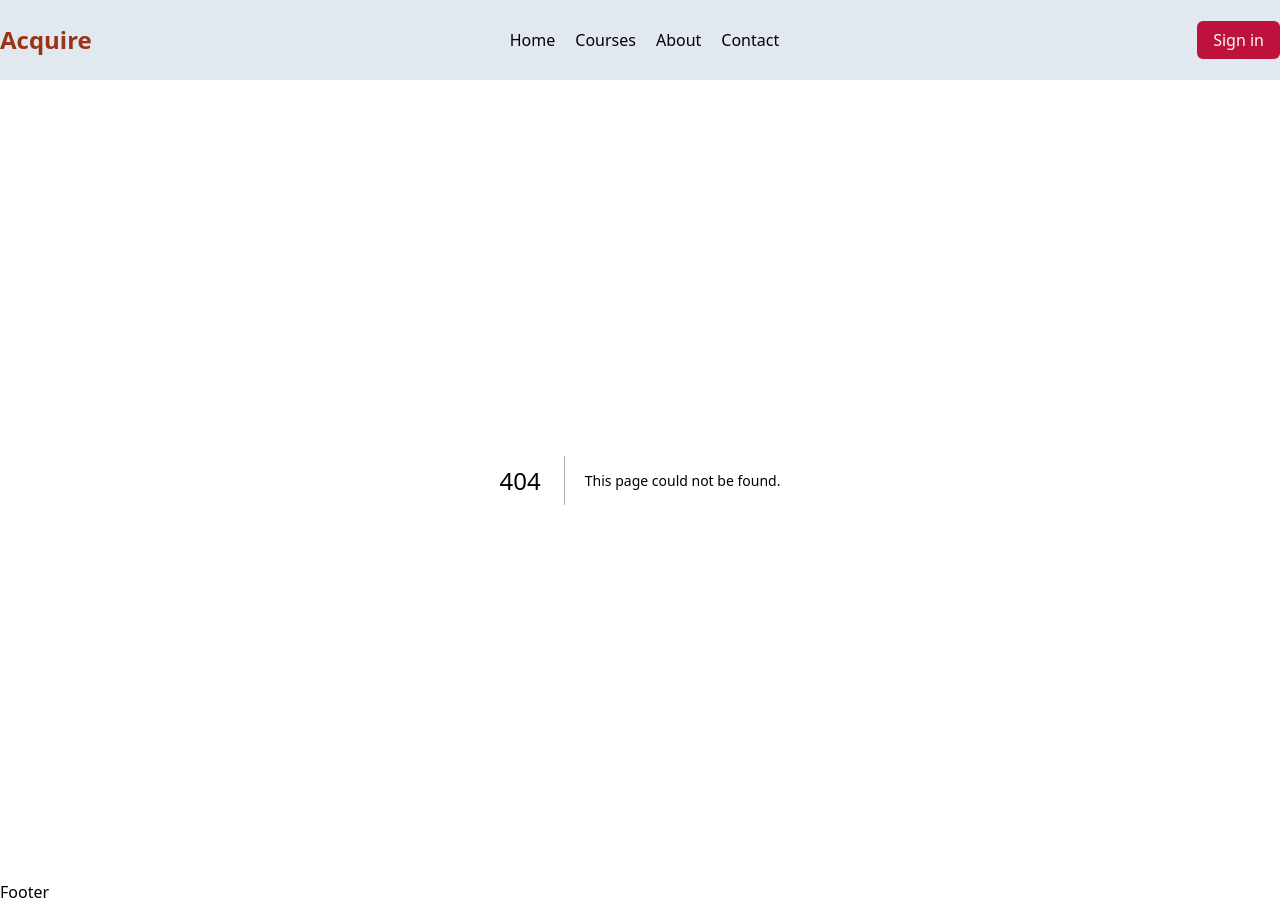
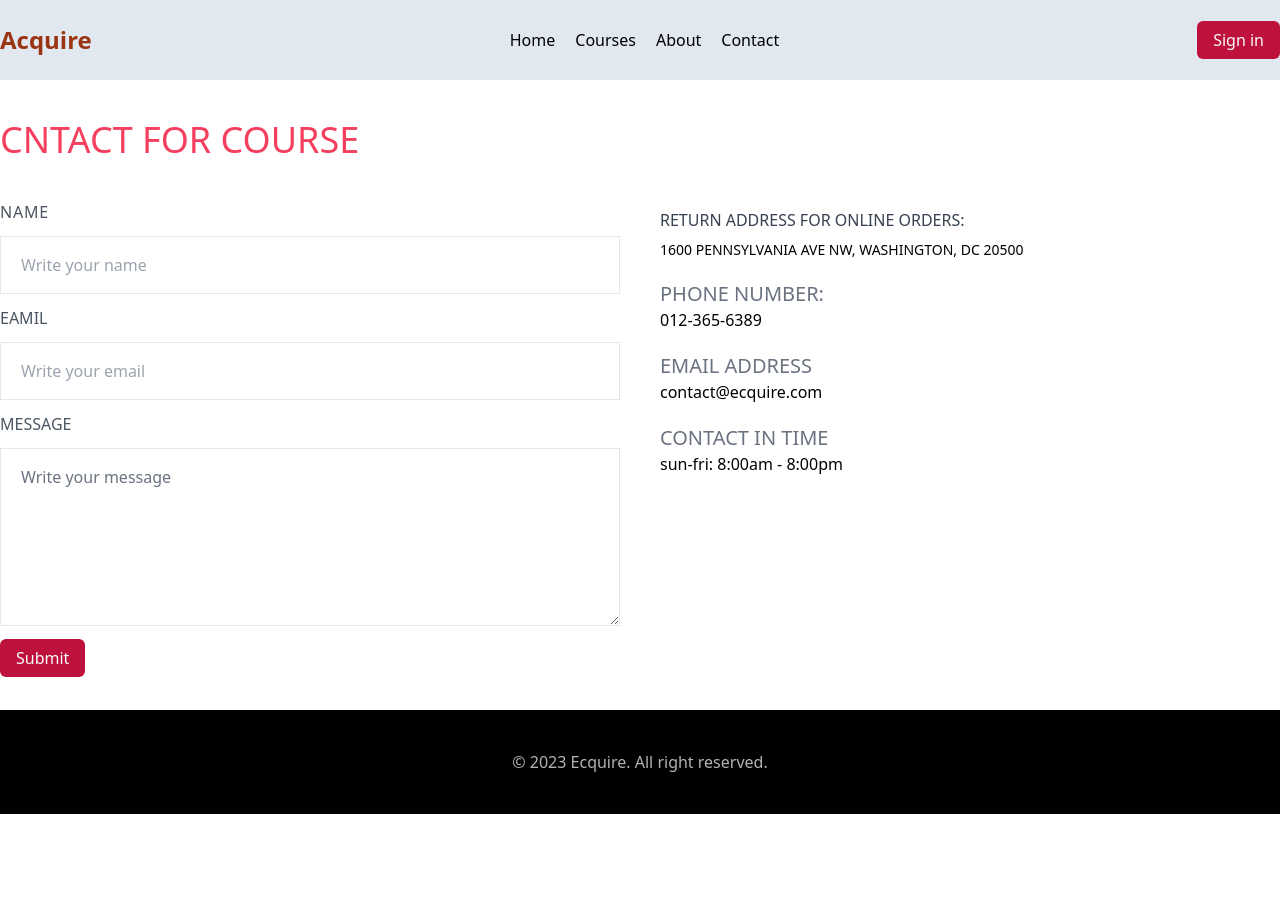
Before and after one commit to Hossain-A1/acquire, a Next.js app: page /contact in a window 1280 px wide. Before the commit this address had no page. After the commit the page ends 814 px from the top, so only its background shows below. Built offline with nearby package versions, Linux system fonts and the light colour scheme.

Commit message:
course item added

```diff
--- a/components/Button.jsx
+++ b/components/Button.jsx
@@ -9,7 +9,7 @@ const buttonVariants = cva("rounded-md transition-colors duration-300", {
     },
     size: {
       default: "py-2 px-4",
-      full: "",
+      full: "py-2 w-full",
     },
   },
   defaultVariants: {
--- a/components/Footer.jsx
+++ b/components/Footer.jsx
@@ -2,7 +2,7 @@ import React from 'react'
 
 const Footer = () => {
   return (
-    <div>Footer</div>
+    <p className='py-10 bg-black text-white/70 text-center'>&copy; {new Date().getFullYear()} Ecquire. All right reserved.</p>
   )
 }
 
--- a/components/Navber.jsx
+++ b/components/Navber.jsx
@@ -33,7 +33,7 @@ const Navber = () => {
           </Link>
         </div>
         <div>
-        <Button href="/login" placeholder="Sign in" color="secondary"/>
+        <Button href="/users/login" placeholder="Sign in" color="secondary"/>
         </div>
       </div>
     </div>
--- /dev/null
+++ b/pages/about/index.js
@@ -0,0 +1,8 @@
+
+const About = () => {
+  return (
+    <div>about</div>
+  )
+}
+
+export default About
--- /dev/null
+++ b/pages/contact/index.js
@@ -0,0 +1,102 @@
+import Button from "@/components/Button";
+import { useState } from "react";
+
+const Contact = () => {
+  const [name, setName] = useState("");
+  const [email, setEmail] = useState("");
+
+  const handleSubmit = (e) => {
+    e.preventDefault();
+
+    //reset fromFields
+    setName("");
+    setEmail("");
+  };
+  return (
+    <div className="wrapper grid grid-cols-1 lg:grid-cols-2 gap-10">
+
+      <form onSubmit={handleSubmit} className="py-5 lg:py-10">
+        <h1 className="text-4xl text-rose-500 uppercase mb-10">
+          Cntact for course
+        </h1>
+
+        <div className="flex flex-col gap-3 mb-5">
+          <label
+            className="text-gray-600 uppercase tracking-wider"
+            htmlFor="name"
+          >
+            Name
+          </label>
+          <input
+            value={name}
+            onChange={(e) => setName(e.target.value)}
+            className="border py-4 px-5 outline-none focus:border-gray-500 duration-300"
+            id="name"
+            type="text"
+            placeholder="Write your name"
+          />
+          <label className="text-gray-600 uppercase" htmlFor="email">
+            Eamil
+          </label>
+          <input
+            value={email}
+            onChange={(e) => setEmail(e.target.value)}
+            className="border py-4 px-5 outline-none  focus:border-gray-500 duration-300"
+            id="email"
+            type="email"
+            placeholder="Write your email"
+          />
+          <label className="text-gray-600 uppercase" htmlFor="message">
+            Message
+          </label>
+          <textarea
+            className="border text-gray-500 outline-none px-5 py-4   focus:border-gray-500 duration-300"
+            name="message"
+            id=""
+            cols="10"
+            rows="6"
+          >
+            Write your message
+          </textarea>
+        </div>
+        <Button
+          type="submit"
+          href="submit"
+          placeholder="Submit"
+          color="secondary"
+        />
+      </form>
+
+      <div className=" lg:py-32 space-y-5">
+        <div className="space-y-2">
+          <h2 className="text-gray-700 font-medium uppercase text-x">
+            RETURN ADDRESS FOR ONLINE ORDERS:
+          </h2>
+          <p className="text-sm uppercase">
+            1600 Pennsylvania Ave NW, Washington, DC 20500
+          </p>
+        </div>
+        <div className="space-y-2">
+          <h2 className="text-gray-500 font-medium uppercase text-xl">
+            Phone number:
+          </h2>
+          <span>012-365-6389</span>
+        </div>
+        <div className="space-y-2">
+          <h2 className="text-gray-500 font-medium uppercase text-xl">
+            email address
+          </h2>
+          <span>contact@ecquire.com</span>
+        </div>
+        <div className="space-y-2">
+          <h2 className="text-gray-500 font-medium uppercase text-xl">
+            Contact in time
+          </h2>
+          <span>sun-fri: 8:00am - 8:00pm</span>
+        </div>
+      </div>
+    </div>
+  );
+};
+
+export default Contact;
--- /dev/null
+++ b/pages/courses/[courseId].js
@@ -0,0 +1,46 @@
+import Button from "@/components/Button";
+import { getCourse } from "@/prisma/process";
+import { currencyConverter } from "@/utils/currencyConverter";
+
+const CourseItem = ({ course }) => {
+  return (
+    <div className="wrapper py-10 min-h-screen">
+      <div className="h-[20rem] w-full bg-no-repeat bg-cover bg-center" style={{backgroundImage: `url(${course.cover})`}}
+      />
+
+    <div className="mt-10 grid grid-cols-1 lg:grid-cols-2 lg:gap-10 space-y-2 lg:space-y-0">
+      <div className="left space-y-2">
+      <h2 className="text-4xl font-semibold truncate">{course.title}</h2>
+      <p><span className="font-semibold">Instructor::</span>  {course.instructor}</p>
+      <p><span className="font-semibold">Description:</span> {course.description}</p>
+      <p> <span className="font-semibold">Enthrolled Students:</span> {course.students}</p>
+      </div>
+
+      <div className="right space-y-2">
+        <p><span className="font-semibold">Duration:</span>  {course.duration}</p>
+        <p><span className="font-semibold">Rating:</span>  {course.rating}</p>
+        <p className="font-semibold text-3xl">Price:{currencyConverter(course.price)}</p>
+        <Button href="checktout" placeholder="Enroll now" size="full"/>
+      </div>
+    </div>
+
+    </div>
+  );
+};
+
+export default CourseItem;
+
+export const getServerSideProps = async ({ query }) => {
+  const course = await getCourse(query.courseId);
+
+  const updatedCourses = {
+    ...course,
+    updatedAt: course.updatedAt.toString(),
+    createdAt: course.createdAt.toString(),
+  };
+  return {
+    props: {
+      course: updatedCourses,
+    },
+  };
+};
--- /dev/null
+++ b/pages/users/login.jsx
@@ -0,0 +1,8 @@
+
+const Login = () => {
+  return (
+    <div>login</div>
+  )
+}
+
+export default Login
--- /dev/null
+++ b/pages/users/profile.jsx
@@ -0,0 +1,8 @@
+
+const Profile = () => {
+  return (
+    <div>profile</div>
+  )
+}
+
+export default Profile
--- /dev/null
+++ b/pages/users/registers.jsx
@@ -0,0 +1,8 @@
+
+const Registers = () => {
+  return (
+    <div>registers</div>
+  )
+}
+
+export default Registers
```
